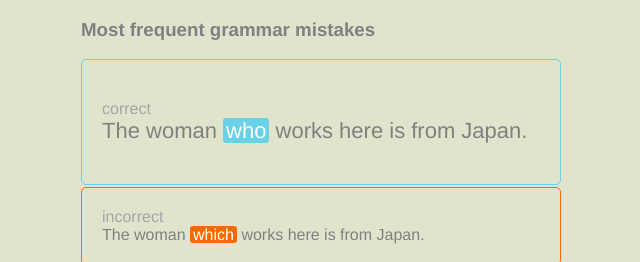
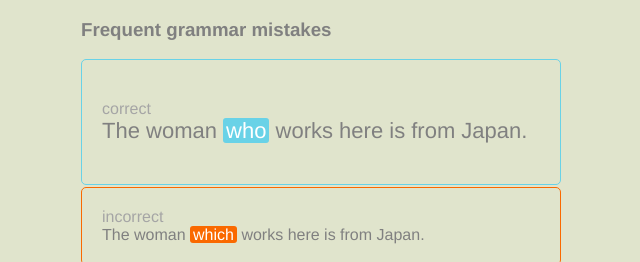
Before and after one commit to djamshed/literacy, a plain HTML site: page index.html in a window 1280 px wide. Shown: the top 262 px of the page, 319-959 px from the left. Drawn offline with nearby package versions, Linux system fonts and the light colour scheme.

Commit message:
Renamed the header.

```diff
--- a/index.html
+++ b/index.html
@@ -8,7 +8,7 @@
 
 
   <div class="main-container">
-    <h3>Most frequent grammar mistakes</h3>
+    <h3>Frequent grammar mistakes</h3>
 
     <div class="good-sentence-container">
       <div class="tiny">correct</div>
```
